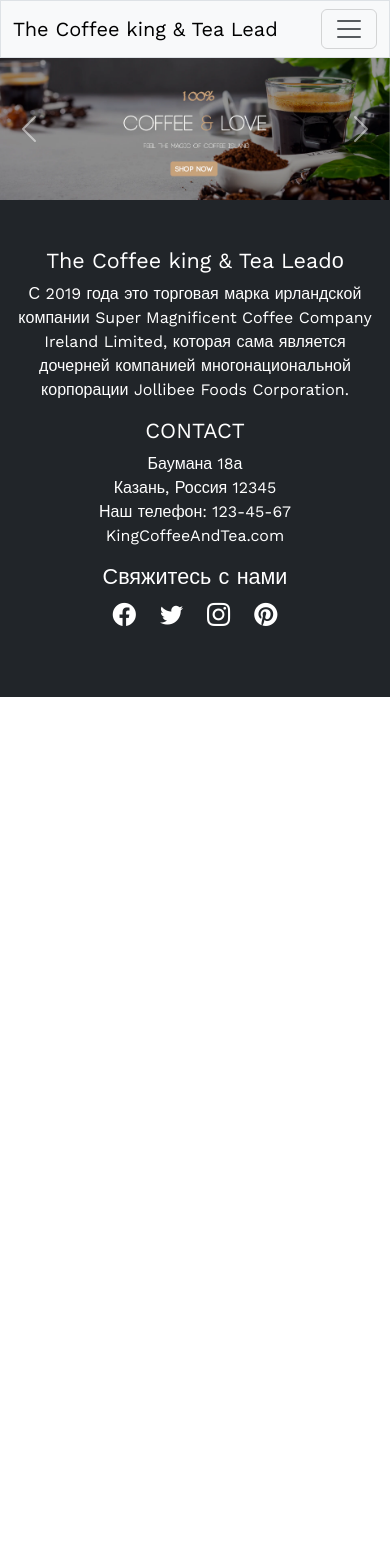
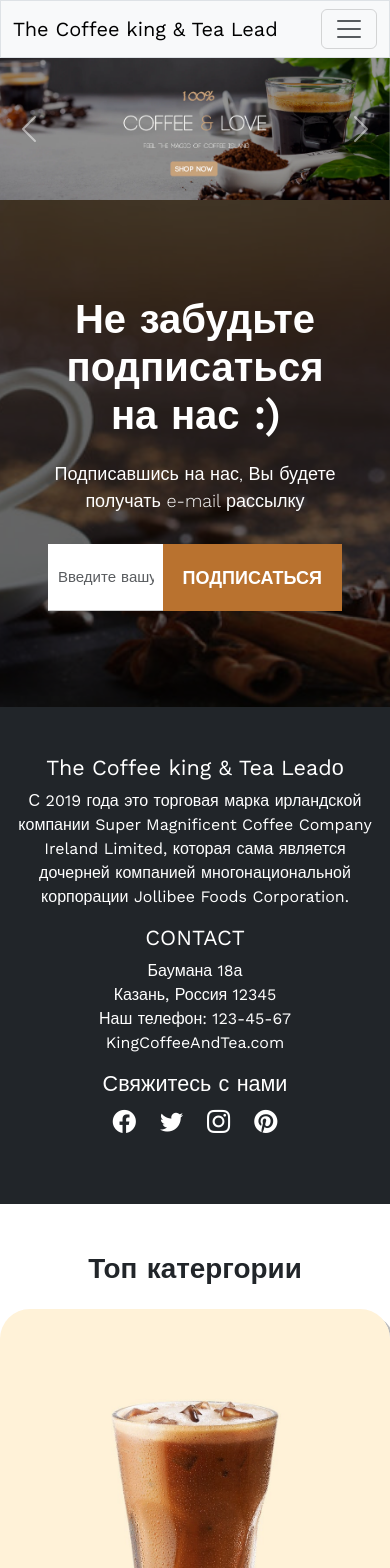
Before and after one commit to AskarSaliakhov/coffee-shop, a Vue app: page / in a window 390 px wide. Shown: the top 1568 px of the page. Before the commit the page ends 844 px from the top, so only its background shows below. Built offline with nearby package versions, Linux system fonts and the light colour scheme.

Commit message:
add categories,navbar,newsletter

```diff
--- a/index.html
+++ b/index.html
@@ -4,7 +4,7 @@
     <meta charset="UTF-8"/>
     <link rel="icon" type="image/svg+xml" href="/vite.svg"/>
     <meta name="viewport" content="width=device-width, initial-scale=1.0"/>
-    <title>Coffee shop</title>
+    <title>Кофейня :)</title>
 </head>
 <body>
 <div id="app"></div>
--- a/public/data/categories.json
+++ b/public/data/categories.json
@@ -2,19 +2,19 @@
   {
     "id": 1,
     "img": "/images/cat1.jpg",
-    "title": "COFFEE",
-    "cat": "coffee"
+    "title": "КОФЕ",
+    "cat": "кофе"
   },
   {
     "id": 2,
     "img": "/images/cat2.jpg",
-    "title": "JUICE TEA",
-    "cat": "tea"
+    "title": "Чай с соком",
+    "cat": "чай"
   },
   {
     "id": 3,
     "img": "/images/cat3.jpg",
-    "title": "MILK TEA",
-    "cat": "milk-tea"
+    "title": "Чай с молоком",
+    "cat": "чай с молоком"
   }
 ]
--- a/src/App.vue
+++ b/src/App.vue
@@ -1,15 +1,19 @@
 <template>
     <Navbar/>
     <Slider/>
+    <NewsLetter/>
     <Footer/>
+    <Categories/>
 </template>
 <script>
 import Footer from './components/Footer.vue'
 import Slider from "./components/Slider.vue";
 import Navbar from "./components/NavBar.vue";
+import NewsLetter from "./components/NewsLetter.vue";
+import Categories from "./components/Categories.vue";
 
 export default {
-    components: {Navbar, Slider, Footer}
+    components: {Categories, NewsLetter, Navbar, Slider, Footer}
 }
 </script>
 <style>
--- /dev/null
+++ b/src/components/Categories.vue
@@ -0,0 +1,80 @@
+<template>
+    <section class="products mt-5">
+        <div class="row text-center">
+            <div class="col-sm-12 mb-2">
+                <h1 class="fw-bold">Топ катергории</h1>
+            </div>
+            <div class="col-sm-4 cat-container my-2"
+                 v-for="category in categories"
+                 :key="category.id"
+            >
+                <img
+                    :src="category.img"
+                    class="img-fluid cat-img"
+                    :alt="category.title"
+                >
+                <div class="cat-info container p-3">
+                    <h1 class="text-light my-3">{{ category.title }}</h1>
+                    <router-link to="/products">
+                        <button class="btn btn-outline-light flex-shrink-0">Купить сейчас</button>
+                    </router-link>
+                </div>
+            </div>
+        </div>
+    </section>
+</template>
+
+<script>
+export default {
+    name:"Categories",
+    data() {
+        return {
+            categories: []
+        }
+    },
+    created() {
+        fetch('/data/categories.json')
+            .then(response => response.json())
+            .then(data => {
+                this.categories = data
+            })
+        console.log(1)
+        console.log(this.categories)
+        console.log(2)
+    }
+}
+</script>
+
+<style scoped>
+.cat-container {
+    position: relative;
+}
+
+.cat-container:hover .cat-img {
+    filter: brightness(0.6);
+}
+
+.cat-container:hover .cat-info {
+    opacity: 1;
+}
+
+.cat-info {
+    position: absolute;
+    opacity: 0;
+    top: 0;
+    left: 0;
+    width: 100%;
+    height: 100%;
+    display: flex;
+    flex-direction: column;
+    align-items: center;
+    justify-content: center;
+    transition: all 0.3s ease-in-out;
+}
+
+.cat-img {
+    transition: all 0.3s ease-in-out;
+    border-radius: 30px;
+    box-shadow: 5px 5px #4141415c;
+}
+</style>
--- a/src/components/NavBar.vue
+++ b/src/components/NavBar.vue
@@ -8,7 +8,7 @@
             </button>
             <div class="collapse navbar-collapse" id="navbarNavAltMarkup">
                 <div class="navbar-nav">
-                    <router-link to="/" class="nav-link" aria-current="page">ГЛАВНАЯ</router-link>
+                    <router-link to="/" class="nav-link"  aria-current="page">ГЛАВНАЯ</router-link>
                     <router-link to="/products" class="nav-link">ПРОДУКТЫ</router-link>
                     <router-link to="/" class="nav-link">НОВОСТИ</router-link>
                 </div>
--- /dev/null
+++ b/src/components/NewsLetter.vue
@@ -0,0 +1,77 @@
+<template>
+    <section class="newsletter p-5 text-center text-white">
+        <div class="my-5">
+            <div class="col-md-12 mb-3">
+                <h1>Не забудьте подписаться на нас :)</h1>
+                <p>Подписавшись на нас, Вы будете получать e-mail рассылку</p>
+            </div>
+            <div class="col-md-6 offset-md-3">
+                <form action="">
+                    <div class="input-group">
+                        <input type="text" class="form-control" placeholder="Введите вашу почту">
+                        <button class="btn btn-primary">ПОДПИСАТЬСЯ</button>
+                    </div>
+                </form>
+            </div>
+        </div>
+    </section>
+</template>
+
+<script>
+export default {
+    name:'NewsLetter'
+}
+</script>
+
+<style scoped>
+.newsletter {
+    padding: 50px 0;
+    background-image: url('/images/newsletter.jpg');
+    background-size: cover;
+    background-position: center;
+    box-shadow: inset 0 0 0 1000px rgba(0, 0, 0, 0.6);
+}
+
+.newsletter h1 {
+    font-size: 40px;
+    font-weight: bold;
+    margin-bottom: 20px;
+}
+
+.newsletter p {
+    font-size: 18px;
+    font-weight: 300;
+    line-height: 1.5;
+    margin-bottom: 30px;
+}
+
+.newsletter form input[type="text"] {
+    font-size: 15px;
+    padding: 10px;
+    border-radius: 0;
+    border: none;
+    border-bottom: 1px solid #ccc;
+}
+
+.newsletter form button {
+    font-size: 18px;
+    font-weight: bold;
+    padding: 20px;
+    border-radius: 0;
+    border: none;
+    background-color: #b9722f;
+    color: #fff;
+    transition: all 0.3s ease;
+}
+
+.newsletter form button:hover {
+    background-color: #855717;
+}
+
+.newsletter label {
+    font-weight: 300;
+    font-size: 18px;
+    margin-bottom: 10px;
+    display: block;
+}
+</style>
```
